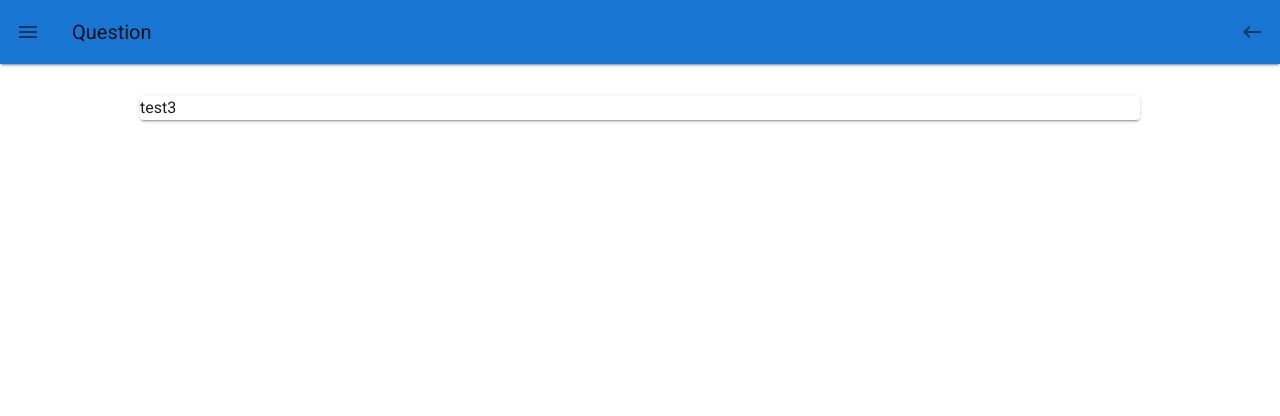
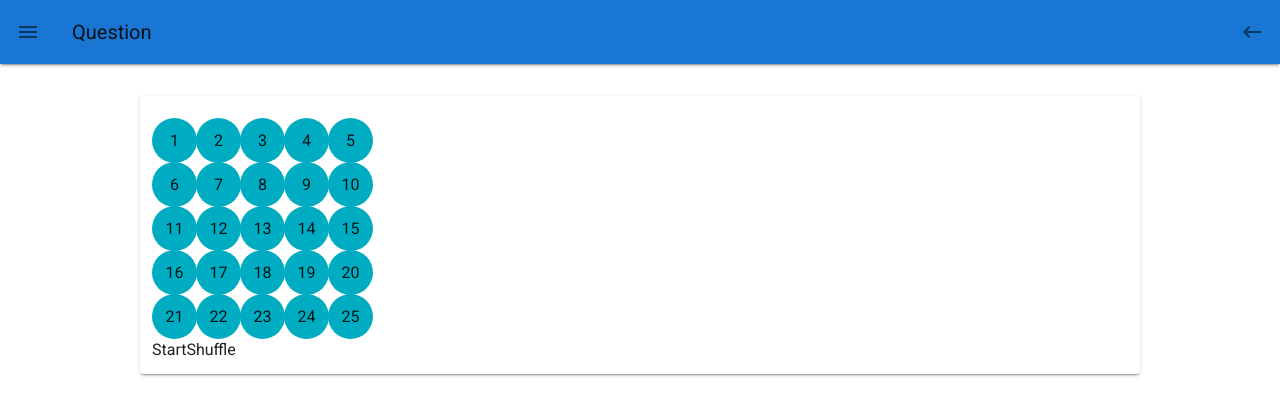
Before and after one commit to R-Otsuka/mystery_land, a Vue app in the folder client/: page /sample/3 in a window 1280 px wide. Shown: the top 416 px of the page. Built offline with nearby package versions, Linux system fonts and the light colour scheme.

Commit message:
touchNumberゲーム機能の追加

```diff
--- a/client/src/views/sample_list/sample3.vue
+++ b/client/src/views/sample_list/sample3.vue
@@ -1,9 +1,85 @@
 <template>
-  <div>test3</div>
+  <v-container>
+    <transition-group name="cell" tag="div" class="touchNumbers">
+      <div v-for="(cell,index) in cells" @click="judgeAndHide(index)" :key="cell.id" class="cell rounded-circle" :class="{ show: cell.show }">
+        {{ cell.number }}
+      </div>
+    </transition-group>
+    <button @click="start">
+      Start
+    </button>
+    <button @click="shuffle">
+      Shuffle
+    </button>
+  </v-container>
 </template>
 
 <script>
+import _ from 'lodash';
 export default {
+  data:()=>({
+    cells: Array.apply(null, { length:25 }).map(function(_, index) {
+      return {
+        id: index,
+        number: index+1,
+        show:true
+      };
+    }),
+    openNum:0
+  }),
+  methods: {
+    shuffle() {
+      this.cells = _.shuffle(this.cells);
+    },
+    deleteballon(id) {
+      this.cells[id].show = false
+    },
+    judgeAndHide(index) {
+      if (this.cells[index].id == this.openNum) {
+        this.deleteballon(index)
+        this.openNum += 1
+      }
+    },
+    timerStart(){
 
+    },
+    start(){
+      this.shuffle()
+      this.timerStart()
+    }
+  }
 }
 </script>
+<style>
+.touchNumbers {
+  display: flex;
+  flex-wrap: wrap;
+  width: 238px;
+  margin-top: 10px;
+}
+.cell {
+  display: flex;
+  justify-content: space-around;
+  align-items: center;
+  width: 45px;
+  height: 45px;
+  /*border: 1px solid #aaa;*/
+  margin-right: -1px;
+  margin-bottom: -1px;
+}
+
+.cell-move {
+  transition: transform 0.6s;
+}
+
+.rounded-circle {
+  border-radius: 50%;
+  width: 45px;
+  height: 45px;
+  background-color: #ffffff;
+  transition:all 0.2s ease-out;
+}
+.show{
+  background-color: #00acc1;
+}
+</style>
```
